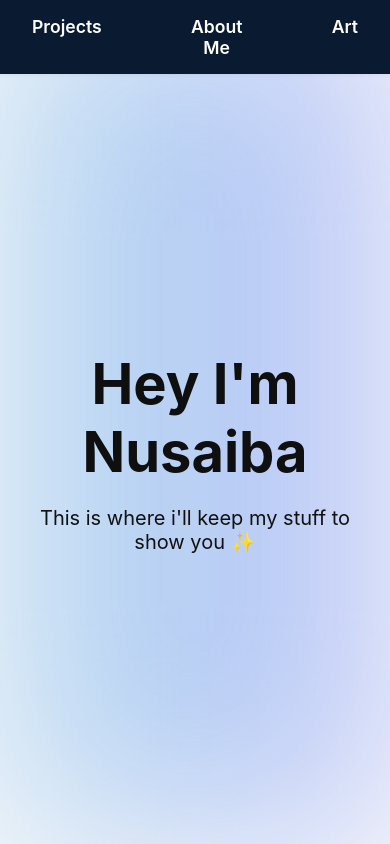
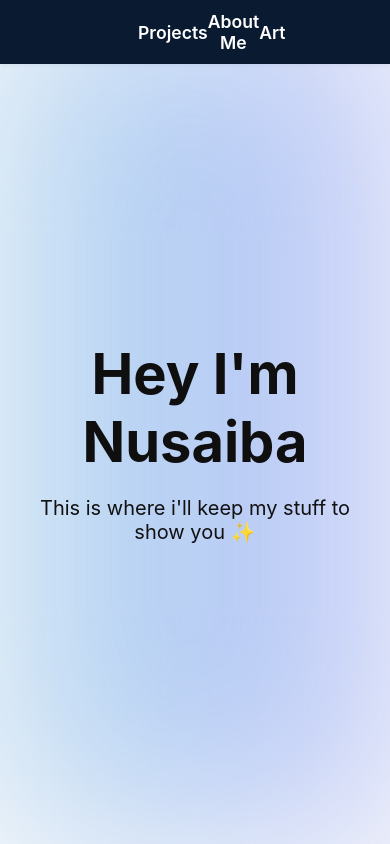
Before and after one commit to nusaibatron/design-portfolio, a Next.js app: page / in a window 390 px wide. Built offline with nearby package versions, Linux system fonts and the light colour scheme.

Commit message:
Nav bar adjust

```diff
--- a/app/globals.css
+++ b/app/globals.css
@@ -41,13 +41,44 @@ body::before {
 }
 
 
-@media (max-width: 600px) {
-  .hide-on-mobile {
-    display: none;
+.nav-links {
+  display: flex;
+  justify-content: space-between;
+  width: 33%;
+  font-size: 1.1rem;
+  font-weight: 600;
+  color: #fff;
+  text-align: center;
+}
+
+.nav-links a {
+  text-decoration: none;
+  color: white;
+  flex: 1;
+}
+
+/* Mobile styles */
+@media (max-width: 700px) {
+  .nav-links {
+    flex-direction: column;
+    width: 100%;
+    padding-top: 1rem;
+    gap: 1rem;
   }
 
-  header nav a {
-    font-size: 1rem;
-    padding: 0 0.5rem;
+  .nav-links a {
+    font-size: 1.2rem;
+  }
+
+  header {
+    flex-direction: column;
+    align-items: flex-start;
+    padding: 1rem;
+  }
+
+  header > div {
+    position: static;
+    transform: none;
+    margin-bottom: 0.5rem;
   }
 }
--- a/app/layout.jsx
+++ b/app/layout.jsx
@@ -22,39 +22,52 @@ export default function RootLayout({ children }) {
 <header style={{
   backgroundColor: "#0a1a30",
   display: "flex",
+  justifyContent: "space-between",
   alignItems: "center",
-          padding: "1rem 2rem",
+  padding: "0 1.5rem", // Remove vertical padding
   boxShadow: "0 1px 4px rgba(0,0,0,0.05)",
-          position: "relative"
+  position: "relative",
+  height: "64px", // Fixed height for navbar
+  minHeight: "64px"
 }}>
-          {/* Home icon on non-home pages */}
+  {/* Left: Home icon */}
+  <div style={{ width: "25%", display: "flex", justifyContent: "flex-start", height: "100%", alignItems: "center" }}>
     {!isHome && (
       <Link href="/" style={{
-              position: "absolute",
-              left: "2rem",
         color: "#fff",
         fontSize: "1.5rem",
-              textDecoration: "none"
+        textDecoration: "none",
+        height: "100%",
+        display: "flex",
+        alignItems: "center"
       }}>
         🏠
       </Link>
     )}
+  </div>
 
-          {/* Centered nav */}
+  {/* Center: Nav */}
   <nav style={{
-            margin: "0 auto",
+    width: "33.33%", // Middle 1/3 of the page
     display: "flex",
-            gap: "5rem",
+    justifyContent: "space-between", // Evenly distribute links
     fontSize: "1.1rem",
     fontWeight: 600,
     color: "#fff",
-            textAlign: "center"
+    textAlign: "center",
+    height: "100%",
+    alignItems: "center"
   }}>
-            <Link href="/projects" style={{ textDecoration: "none", color: "white" }}>Projects</Link>
-            <Link href="/about" style={{ textDecoration: "none", color: "white" }}>About Me</Link>
-            <Link href="/art" style={{ textDecoration: "none", color: "white" }}>Art</Link>
+    <Link href="/projects" style={{ textDecoration: "none", color: "white", height: "100%", display: "flex", alignItems: "center" }}>Projects</Link>
+    <Link href="/about" style={{ textDecoration: "none", color: "white", height: "100%", display: "flex", alignItems: "center" }}>About Me</Link>
+    <Link href="/art" style={{ textDecoration: "none", color: "white", height: "100%", display: "flex", alignItems: "center" }}>Art</Link>
   </nav>
+
+  {/* Right: placeholder to balance layout */}
+  <div style={{ width: "25%", height: "100%" }} />
 </header>
+
+
         {children}
       </body>
     </html>
```
Lines whose indentation alone changed are shown as unchanged.
